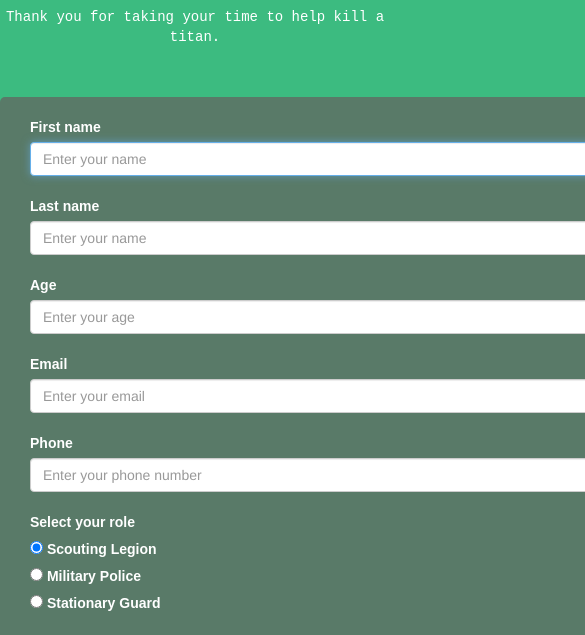
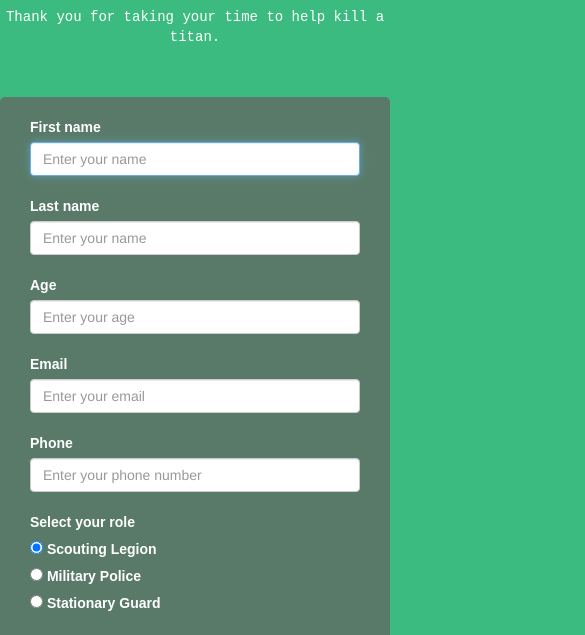
Before and after one commit to dysame/attack-on-titan, a plain HTML site: page index.html in a window 390 px wide. Shown: the part 133-768 px from the top of the page, 585 px wide, since content can reach past the window. Drawn offline with nearby package versions, Linux system fonts and the light colour scheme.

Commit message:
Update style.css

```diff
--- a/style.css
+++ b/style.css
@@ -41,3 +41,6 @@ label{
 button:active {
     border-style: outset;
   }
+@media  screen and (max-width: 600px) {
+    #form {width: 100%; background-size: cover;}
+  }
```
